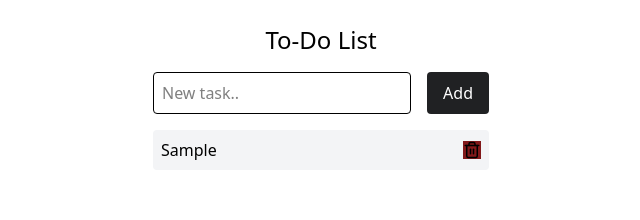
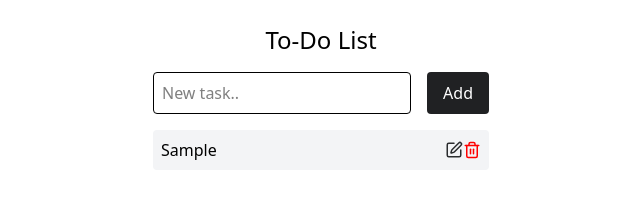
Before and after one commit to routsism/cf7-react-todo-app, a React (Vite) app: page / in a window 1280 px wide. Both pictures are taken after typing "Sample" into the empty fields and a click on the button "Add". Shown: the top 220 px of the page, without its empty margins (319-959 px from the left). Built offline with nearby package versions, Linux system fonts and the light colour scheme.

Commit message:
feat: add edit task functionality

```diff
--- a/src/components/Todo.tsx
+++ b/src/components/Todo.tsx
@@ -5,14 +5,24 @@
 
 const todoReducer = (state: TodoProps[], action: Action): TodoProps[] => {
     switch (action.type) {
-        case "ADD":{
-            const newTodo: TodoProps = {
-                id: Date.now(),
-                text: action.payload,
-            };return [...state, newTodo];
-        }    case "DELETE":
+        case "ADD":
+            return [
+                ...state,
+                {
+                    id: Date.now(),
+                    text: action.payload,
+                }
+            ]
+           case "DELETE":
             return state.filter(todo => todo.id !== action.payload);
-            default: return state;
+        case "EDIT":
+                return state.map( todo =>
+                    todo.id === action.payload.id
+                    ? {...todo, text:action.payload.newText}
+                        : todo
+                )
+            default:
+                return state;
     }
 };
 
--- a/src/components/TodoList.tsx
+++ b/src/components/TodoList.tsx
@@ -1,10 +1,29 @@
-import {Trash2} from "lucide-react";
+import {Trash2, Edit, Save, X} from "lucide-react";
 import type {TodoListProps} from "../types.ts";
+import {useState} from "react";
 
 const TodoList = ({todos, dispatch}: TodoListProps) => {
+const [editId, setEditId] = useState<number | null>(null);
+const [editText, setEditText] = useState("");
 
     const handleDelete = (id:number) => () => {
         dispatch({type: "DELETE", payload: id});
+    }
+
+    const handleEdit = (id:number, text:string) =>() =>   {
+        setEditId(id);
+        setEditText(text);
+    }
+
+    const handleCancel = () =>   {
+        setEditId(null);
+        setEditText("");
+    }
+
+    const handleSave = (id:number) => () =>   {
+        dispatch({type: "EDIT", payload: {id, newText: editText}});
+        setEditId(null);
+        setEditText("");
     }
 
     return (
@@ -12,14 +31,48 @@
             <ul className="space-y-2">
                 {todos.map(todo => (
                     <li key={todo.id} className="flex items-center justify-between bg-gray-100 p-2 rounded">
+                        { editId === todo.id ? (
+                            <>
+                                <div className="flex flex-1 gap-2">
+                                    <input
+                                        type="text"
+                                        value={editText}
+                                        onChange={(e) => setEditText(e.target.value)}
+                                        className="flex-1 border rounded p-1"
+                                    />
+                                    <button
+                                        onClick={handleSave(todo.id)}
+                                        className="text-cf-gray"
+                                    >
+                                        <Save size={18}/>
+                                    </button>
+                                    <button
+                                        onClick={handleCancel}
+                                        className="text-cf-dark-red"
+                                    >
+                                        <X size={18}/>
+                                    </button>
+                            </div>
+                            </>
+                        ) : (
+                            <>
                                 <span>{todo.text}</span>
+                                <div className="flex gap 2">
+                                    <button
+                                        onClick={handleEdit(todo.id, todo.text)}
+                                        className="text-cf-gray"
+                                    >
+                                        <Edit size={18}/>
+                                    </button>
                                     <button
                                         onClick={handleDelete(todo.id)}
-                            className="bg-red-900"
+                                        className="text-cf-dark-red"
                                     >
                                         <Trash2 size={18}/>
-
                                     </button>
+                                </div>
+                            </>
+                        )}
                     </li>
                 ))}
             </ul>
--- a/src/types.ts
+++ b/src/types.ts
@@ -4,7 +4,6 @@
     | {type: "ADD"; payload: string}
     | {type: "DELETE"; payload: number}
     | {type: "EDIT"; payload: {id: number; newText: string}};
-
 
 export type TodoFormProps = {
     dispatch: React.Dispatch<Action>;
```
Lines whose indentation alone changed are shown as unchanged.
